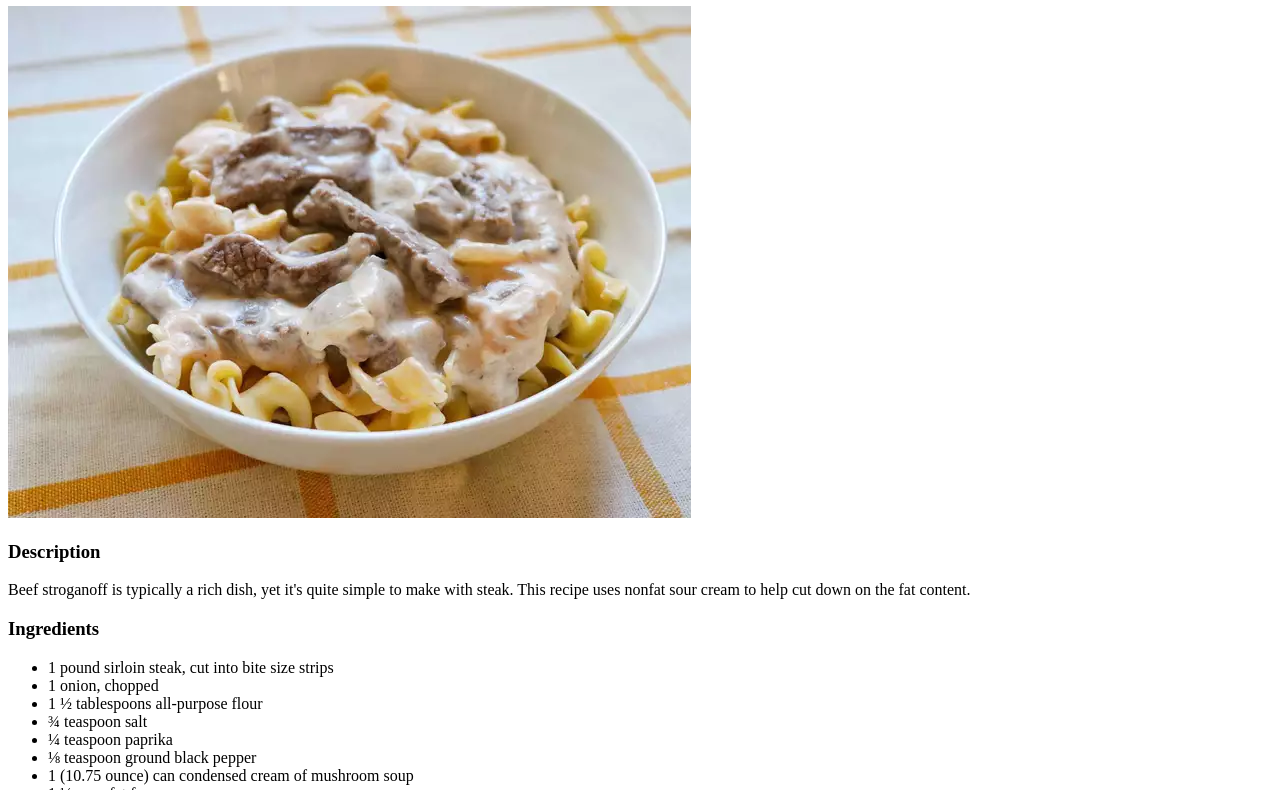
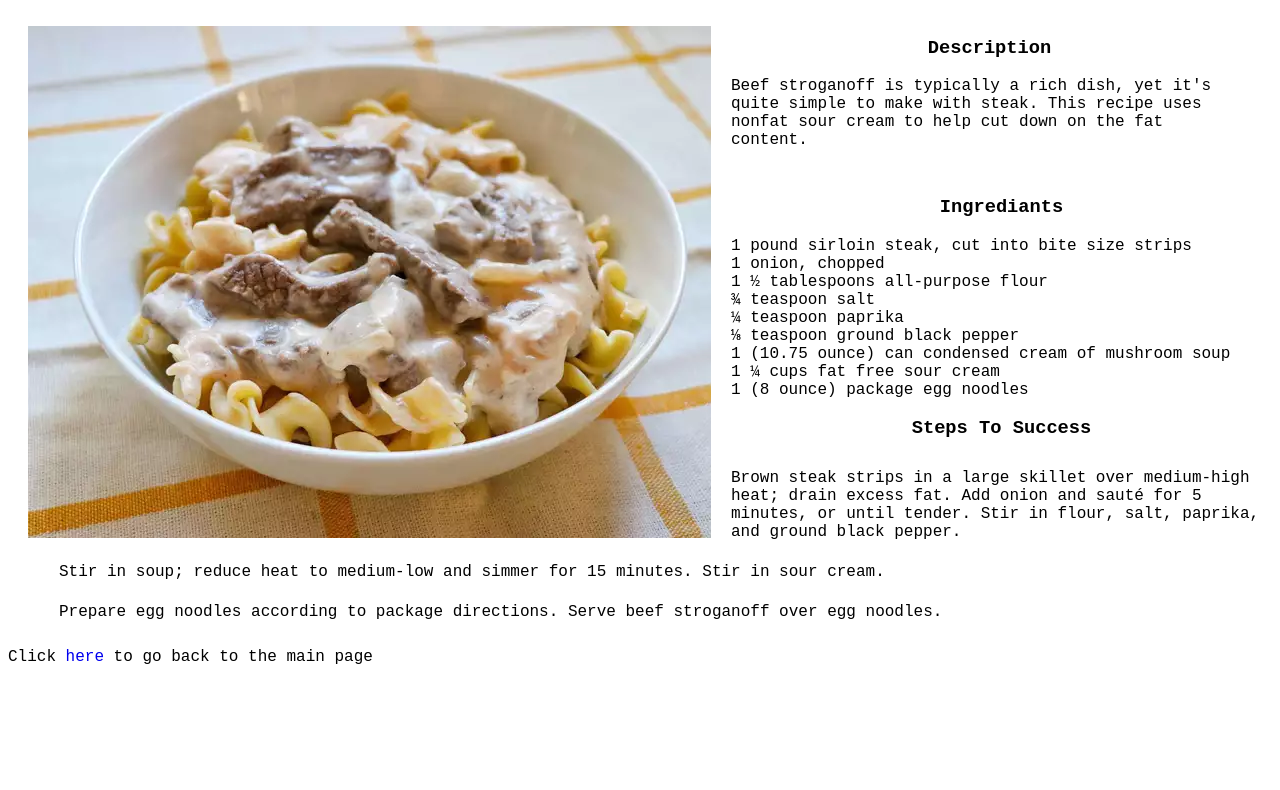
Before and after one commit to nikProgramming2023/odin-recipes, a plain HTML site: page recipes/stroganoff.html in a window 1280 px wide. Shown: the part 74-864 px from the top of the page. After the commit the page ends 800 px from the top, so only its background shows below. Drawn offline with Linux system fonts and the light colour scheme.

Commit message:
Adding CSS to the odin website

```diff
--- a/recipes/stroganoff.html
+++ b/recipes/stroganoff.html
@@ -5,21 +5,27 @@
     <meta http-equiv="X-UA-Compatible" content="IE=edge" />
     <meta name="viewport" content="width=device-width, initial-scale=1.0" />
     <title>Niklas's Recipe Book</title>
+    <link rel="stylesheet" href="../styles/stroganoffStyle.css" />
   </head>
   <body>
     <main>
+      <header>
         <h1>Beef Stroganoff With Steak</h1>
+      </header>
       <img
         src="../images/beefStroganoff.jpeg"
         alt="Beef Stroganoff With Steak"
       />
+      <div class="description">
         <h3>Description</h3>
         <p>
-        Beef stroganoff is typically a rich dish, yet it's quite simple to make
-        with steak. This recipe uses nonfat sour cream to help cut down on the
-        fat content.
+          Beef stroganoff is typically a rich dish, yet it's quite simple to
+          make with steak. This recipe uses nonfat sour cream to help cut down
+          on the fat content.
         </p>
-      <h3>Ingredients</h3>
+      </div>
+      <div class="ingrediants">
+        <h3>Ingrediants</h3>
         <ul>
           <li>1 pound sirloin steak, cut into bite size strips</li>
           <li>1 onion, chopped</li>
@@ -31,6 +37,8 @@
           <li>1 ¼ cups fat free sour cream</li>
           <li>1 (8 ounce) package egg noodles</li>
         </ul>
+      </div>
+      <div class="instruction">
         <h3>Steps To Success</h3>
         <ol>
           <li>
@@ -47,6 +55,7 @@
             stroganoff over egg noodles.
           </li>
         </ol>
+      </div>
       <p>Click <a href="../index.html">here</a> to go back to the main page</p>
     </main>
   </body>
--- /dev/null
+++ b/style.css
@@ -0,0 +1,21 @@
+header {
+  text-align: center;
+}
+.description {
+  text-align: center;
+}
+
+li {
+  list-style: none;
+  font-size: 20px;
+  font-family: "Courier New", Courier, monospace;
+}
+
+a {
+  text-decoration: none;
+}
+
+a:visited {
+  text-decoration: none;
+  color: rgb(16, 28, 82);
+}
--- /dev/null
+++ b/styles/gumboStyle.css
@@ -0,0 +1,47 @@
+header {
+  text-align: center;
+}
+
+main {
+  font-family: "Courier New", Courier, monospace;
+}
+
+img {
+  float: left;
+  padding: 20px;
+}
+
+.description {
+  max-width: fit-content;
+  max-height: fit-content;
+  margin: 12px;
+  padding: 12px;
+}
+
+.description h3 {
+  text-align: center;
+}
+
+li {
+  list-style: none;
+  text-decoration: none;
+}
+
+.ingrediant h3 {
+  text-align: center;
+}
+
+.instruction li {
+  max-width: fit-content;
+  max-height: fit-content;
+  padding: 5px;
+}
+
+a {
+  text-decoration: none;
+}
+
+a:visited {
+  text-decoration: none;
+  color: rgb(16, 28, 82);
+}
--- /dev/null
+++ b/styles/roastStyle.css
@@ -0,0 +1,47 @@
+header {
+  text-align: center;
+}
+
+main {
+  font-family: "Courier New", Courier, monospace;
+}
+
+img {
+  float: left;
+  padding: 20px;
+}
+
+.description {
+  max-width: fit-content;
+  max-height: fit-content;
+  margin: 12px;
+  padding: 12px;
+}
+
+.description h3 {
+  text-align: center;
+}
+
+li {
+  list-style: none;
+  text-decoration: none;
+}
+
+.ingrediant h3 {
+  text-align: center;
+}
+
+.instruction li {
+  max-width: fit-content;
+  max-height: fit-content;
+  padding: 5px;
+}
+
+a {
+  text-decoration: none;
+}
+
+a:visited {
+  text-decoration: none;
+  color: rgb(16, 28, 82);
+}
--- /dev/null
+++ b/styles/stroganoffStyle.css
@@ -0,0 +1,47 @@
+header {
+  text-align: center;
+}
+
+main {
+  font-family: "Courier New", Courier, monospace;
+}
+
+img {
+  float: left;
+  padding: 20px;
+}
+
+.description {
+  max-width: fit-content;
+  max-height: fit-content;
+  margin: 12px;
+  padding: 12px;
+}
+
+.description h3 {
+  text-align: center;
+}
+
+h3 {
+    text-align: center;
+}
+
+li {
+  list-style: none;
+  text-decoration: none;
+}
+
+.instruction li {
+  max-width: fit-content;
+  max-height: fit-content;
+  padding: 11px;
+}
+
+a {
+  text-decoration: none;
+}
+
+a:visited {
+  text-decoration: none;
+  color: rgb(16, 28, 82);
+}
```
Also changed, not shown: index.html (+10 -1 lines), recipes/potRoast.html (+14 -6 lines), recipes/shrimpGumbo.html (+21 -12 lines). Lines whose indentation alone changed are shown as unchanged.
